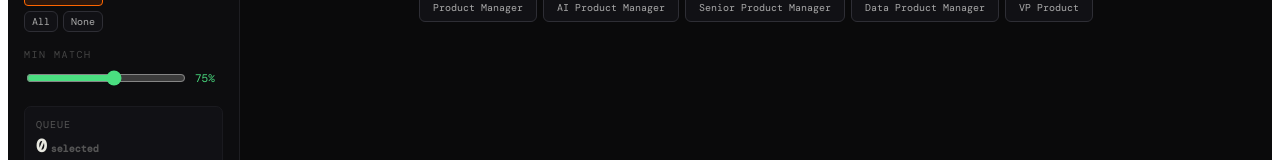
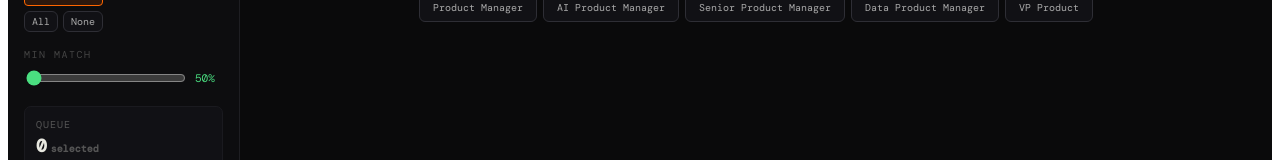
Before and after one commit to SherryInno/Job_Apply, a React (Vite) app: page / in a window 1280 px wide. Shown: the part 395-555 px from the top of the page. Built offline with nearby package versions, Linux system fonts and the light colour scheme.

Commit message:
Add debug logging to RemoteOK API and lower default min match to 50%

```diff
--- a/job_apply.jsx
+++ b/job_apply.jsx
@@ -202,7 +202,7 @@ export default function JobApplyTool() {
   const [showLocationSuggestions, setShowLocationSuggestions] = useState(false);
   const ALL_PLATFORMS = ["LinkedIn", "Indeed", "Greenhouse", "Lever", "Wellfound", "Glassdoor", "Dice", "ZipRecruiter", "Monster", "Handshake", "Remote.co", "YC"];
   const [selectedPlatforms, setSelectedPlatforms] = useState(ALL_PLATFORMS);
-  const [minMatch, setMinMatch] = useState(75);
+  const [minMatch, setMinMatch] = useState(50); // Start lower to show more results initially
   const [jobs, setJobs] = useState([]);
   const [isSearching, setIsSearching] = useState(false);
   const [hasSearched, setHasSearched] = useState(false);
```
Also changed, not shown: server.js (+9 -4 lines).
